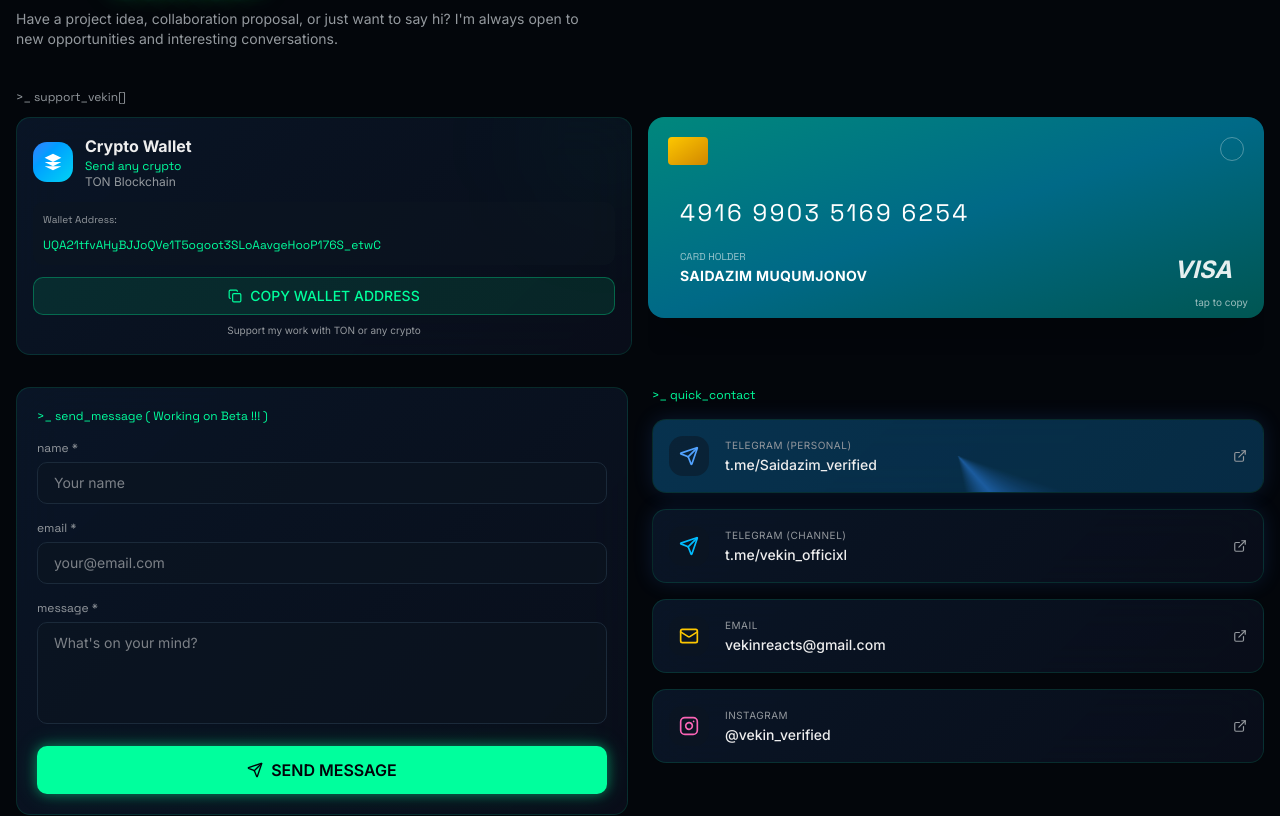
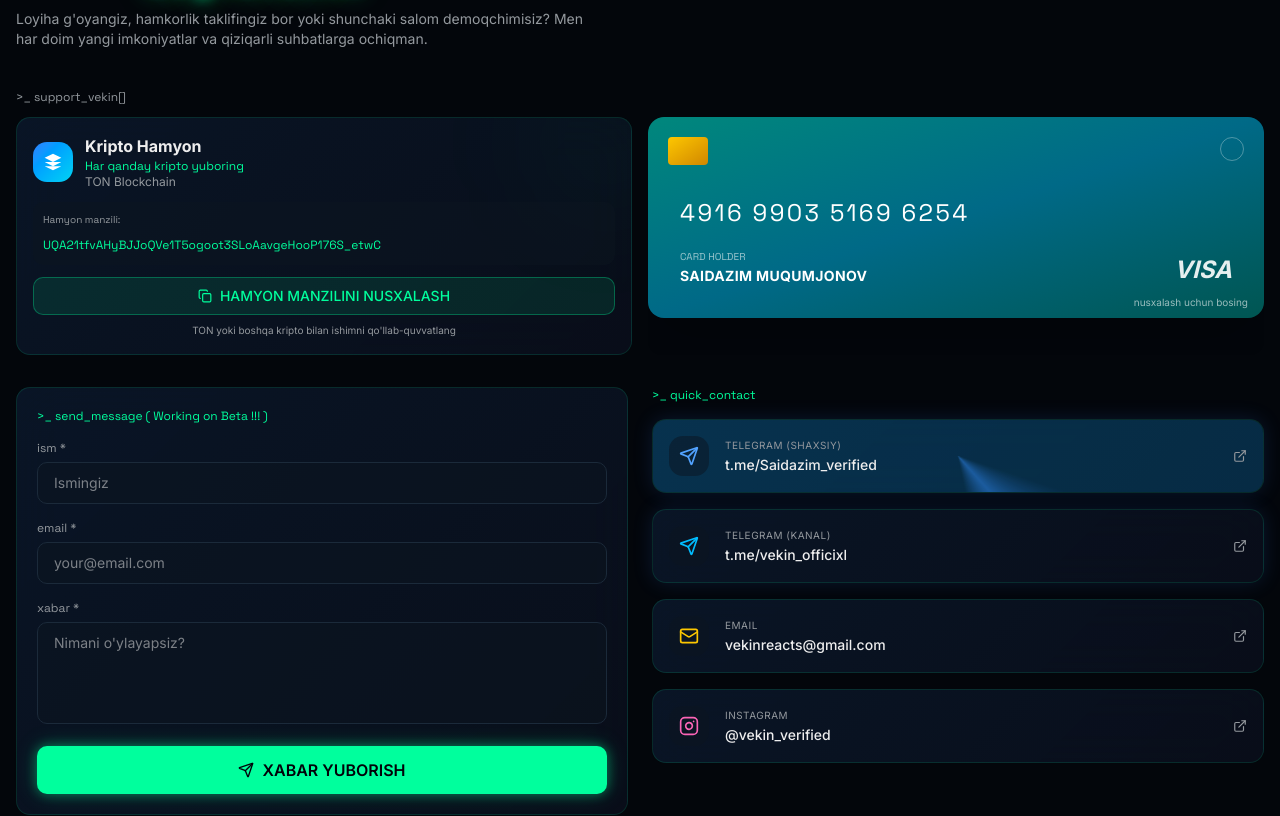
Before and after one commit to Saidazim09/AboutSaidazim, a Next.js app: page / in a window 1280 px wide. Shown: the part 6101-6917 px from the top of the page. Built offline with nearby package versions, Linux system fonts and the light colour scheme.

Commit message:
Translate connect section to Uzbek
Updated text content to Uzbek language for better localization.

```diff
--- a/components/connect-section.tsx
+++ b/components/connect-section.tsx
@@ -1,3 +1,4 @@
+
 "use client"
 
 import { useState } from "react"
@@ -62,10 +63,10 @@ export function ConnectSection() {
         >
           <p className="text-neon text-sm font-mono mb-2">// 07. BOG'LANISH</p>
           <h2 className="text-3xl md:text-4xl font-bold mb-3">
-            Let's <span className="text-neon text-glow-neon">Connect</span>
+            Keling, <span className="text-neon text-glow-neon">Bog'lanamiz</span>
           </h2>
           <p className="text-muted-foreground max-w-xl text-sm text-pretty">
-            Have a project idea, collaboration proposal, or just want to say hi? I'm always open to new opportunities and interesting conversations.
+            Loyiha g'oyangiz, hamkorlik taklifingiz bor yoki shunchaki salom demoqchimisiz? Men har doim yangi imkoniyatlar va qiziqarli suhbatlarga ochiqman.
           </p>
         </motion.div>
 
@@ -91,14 +92,14 @@ export function ConnectSection() {
                     </svg>
                   </div>
                   <div>
-                    <h3 className="font-bold">Crypto Wallet</h3>
-                    <p className="text-xs text-neon font-mono">Send any crypto</p>
+                    <h3 className="font-bold">Kripto Hamyon</h3>
+                    <p className="text-xs text-neon font-mono">Har qanday kripto yuboring</p>
                     <p className="text-xs text-muted-foreground">TON Blockchain</p>
                   </div>
                 </div>
 
                 <div className="p-2.5 bg-secondary/50 rounded-lg mb-3">
-                  <p className="text-[10px] text-muted-foreground font-mono mb-1">Wallet Address:</p>
+                  <p className="text-[10px] text-muted-foreground font-mono mb-1">Hamyon manzili:</p>
                   <code className="text-xs text-neon break-all font-mono">
                     UQA21tfvAHyBJJoQVe1T5ogoot3SLoAavgeHooP176S_etwC
                   </code>
@@ -111,10 +112,10 @@ export function ConnectSection() {
                   className="w-full flex items-center justify-center gap-2 px-4 py-2 bg-neon/10 text-neon text-sm font-medium rounded-lg border border-neon/30 hover:bg-neon/20 transition-colors"
                 >
                   <Copy size={14} />
-                  {copied === "wallet" ? "COPIED!" : "COPY WALLET ADDRESS"}
+                  {copied === "wallet" ? "NUSXALANDI!" : "HAMYON MANZILINI NUSXALASH"}
                 </motion.button>
 
-                <p className="text-[10px] text-muted-foreground text-center mt-2">Support my work with TON or any crypto</p>
+                <p className="text-[10px] text-muted-foreground text-center mt-2">TON yoki boshqa kripto bilan ishimni qo'llab-quvvatlang</p>
               </div>
             </div>
 
@@ -130,7 +131,7 @@ export function ConnectSection() {
 
                 {/* Card Number */}
                 <div className="mt-12 mb-5">
-                  <p className="text-xl md:text-2xl font-mono text-white tracking-widest">
+                  <p className="text-base sm:text-xl md:text-2xl font-mono text-white tracking-widest break-all sm:break-normal">
                     4916 9903 5169 6254
                   </p>
                 </div>
@@ -152,7 +153,7 @@ export function ConnectSection() {
                   className="absolute bottom-2 right-4 text-[10px] text-white/60 hover:text-white/80 transition-colors flex items-center gap-1"
                 >
                   {copied === "card" ? <Check size={10} /> : null}
-                  {copied === "card" ? "copied!" : "tap to copy"}
+                  {copied === "card" ? "nusxalandi!" : "nusxalash uchun bosing"}
                 </motion.button>
               </div>
             </div>
@@ -175,7 +176,7 @@ export function ConnectSection() {
             <form onSubmit={handleSubmit} className="space-y-4">
               <div>
                 <label htmlFor="name" className="text-xs text-muted-foreground mb-1.5 block font-mono">
-                  name *
+                  ism *
                 </label>
                 <input
                   type="text"
@@ -184,7 +185,7 @@ export function ConnectSection() {
                   onChange={(e) => setFormData({ ...formData, name: e.target.value })}
                   required
                   className="w-full px-4 py-2.5 rounded-lg bg-secondary/50 border border-border focus:border-neon focus:outline-none focus:ring-1 focus:ring-neon/30 transition-all text-sm"
-                  placeholder="Your name"
+                  placeholder="Ismingiz"
                 />
               </div>
 
@@ -205,7 +206,7 @@ export function ConnectSection() {
 
               <div>
                 <label htmlFor="message" className="text-xs text-muted-foreground mb-1.5 block font-mono">
-                  message *
+                  xabar *
                 </label>
                 <textarea
                   id="message"
@@ -214,7 +215,7 @@ export function ConnectSection() {
                   required
                   rows={4}
                   className="w-full px-4 py-2.5 rounded-lg bg-secondary/50 border border-border focus:border-neon focus:outline-none focus:ring-1 focus:ring-neon/30 transition-all resize-none text-sm"
-                  placeholder="What's on your mind?"
+                  placeholder="Nimani o'ylayapsiz?"
                 />
               </div>
 
@@ -225,7 +226,7 @@ export function ConnectSection() {
                 className="w-full flex items-center justify-center gap-2 px-6 py-3 bg-neon text-primary-foreground font-semibold rounded-lg glow-neon-sm hover:glow-neon transition-all"
               >
                 <Send size={16} />
-                SEND MESSAGE
+                XABAR YUBORISH
               </motion.button>
             </form>
           </motion.div>
@@ -244,8 +245,8 @@ export function ConnectSection() {
           >
           <p className="text-xs text-neon font-mono mb-4">{'>'}_ quick_contact</p>
     {[
-        { label: "Telegram (Personal)", value: "t.me/Saidazim_verified", icon: Send, color: "text-blue-400", isSpecial: true, specialType: "beam" },
-        { label: "Telegram (Channel)", value: "t.me/vekin_officixl", icon: Send, color: "text-sky-400", isSpecial: true, specialType: "pulse" },
+        { label: "Telegram (Shaxsiy)", value: "t.me/Saidazim_verified", icon: Send, color: "text-blue-400", isSpecial: true, specialType: "beam" },
+        { label: "Telegram (Kanal)", value: "t.me/vekin_officixl", icon: Send, color: "text-sky-400", isSpecial: true, specialType: "pulse" },
         { label: "Email", value: "vekinreacts@gmail.com", icon: Mail, color: "text-yellow-400", isSpecial: false },
         { label: "Instagram", value: "@vekin_verified", icon: Instagram, color: "text-pink-400", isSpecial: false }
     ].map((contact, index) => (
```
